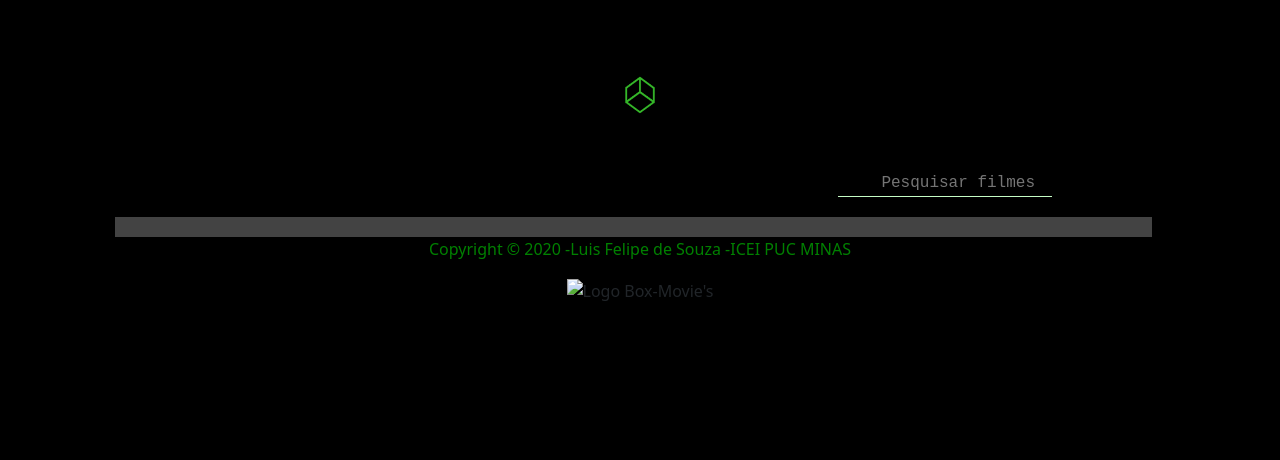
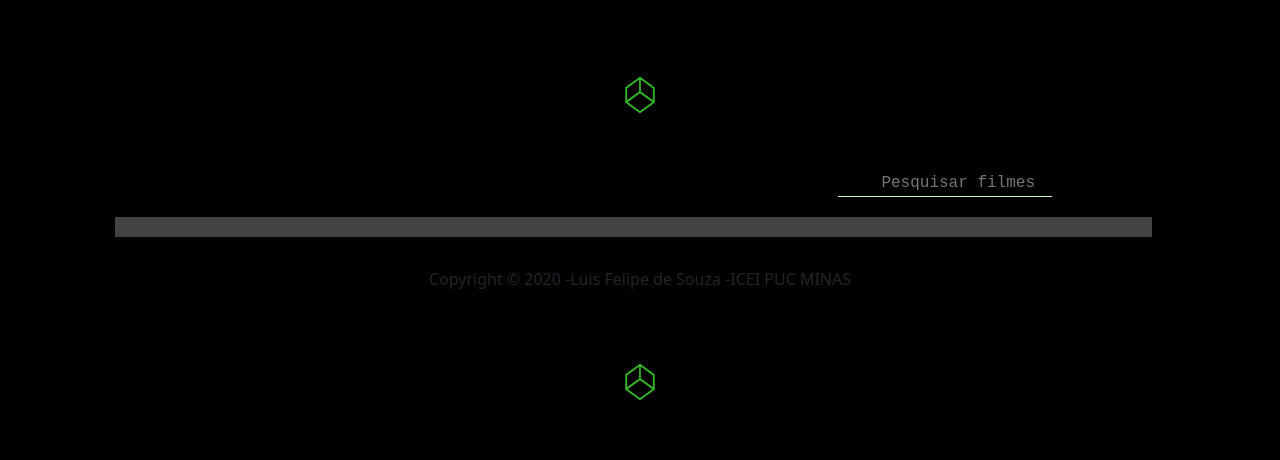
Before and after one commit to Souzlipes/API-The-movieBD, a plain HTML site: page pag/details.html in a window 1280 px wide. Drawn offline with nearby package versions, Linux system fonts and the light colour scheme; no server answers.

Commit message:
finalização FINAL FIM1.0.1

```diff
--- a/js/details.js
+++ b/js/details.js
@@ -50,5 +50,3 @@ function getDetails(url){
             text_details.innerHTML = texto;
         });
 }
-
-document.querySelector('p.teste').style.color ='green';
--- a/pag/details.html
+++ b/pag/details.html
@@ -29,7 +29,7 @@
 
     <footer class="footer container col-12">
         <p class="teste">Copyright &copy; 2020 -Luis Felipe de Souza -ICEI PUC MINAS</p>
-        <img class="logo" src="img/logo.png" alt="Logo Box-Movie's">
+        <img class="logo" src="../img/logo.png" alt="Logo Box-Movie's">
     </footer>
     <script src="../js/details.js"></script>
 </body>
--- a/style.css
+++ b/style.css
@@ -164,6 +164,10 @@ a:hover{
     padding: 10px;
     color: white;
 }
+
+footer{
+    margin-top: 30px;
+}
 /*Details - fim*/
 
 /*Container - fim*/
```
